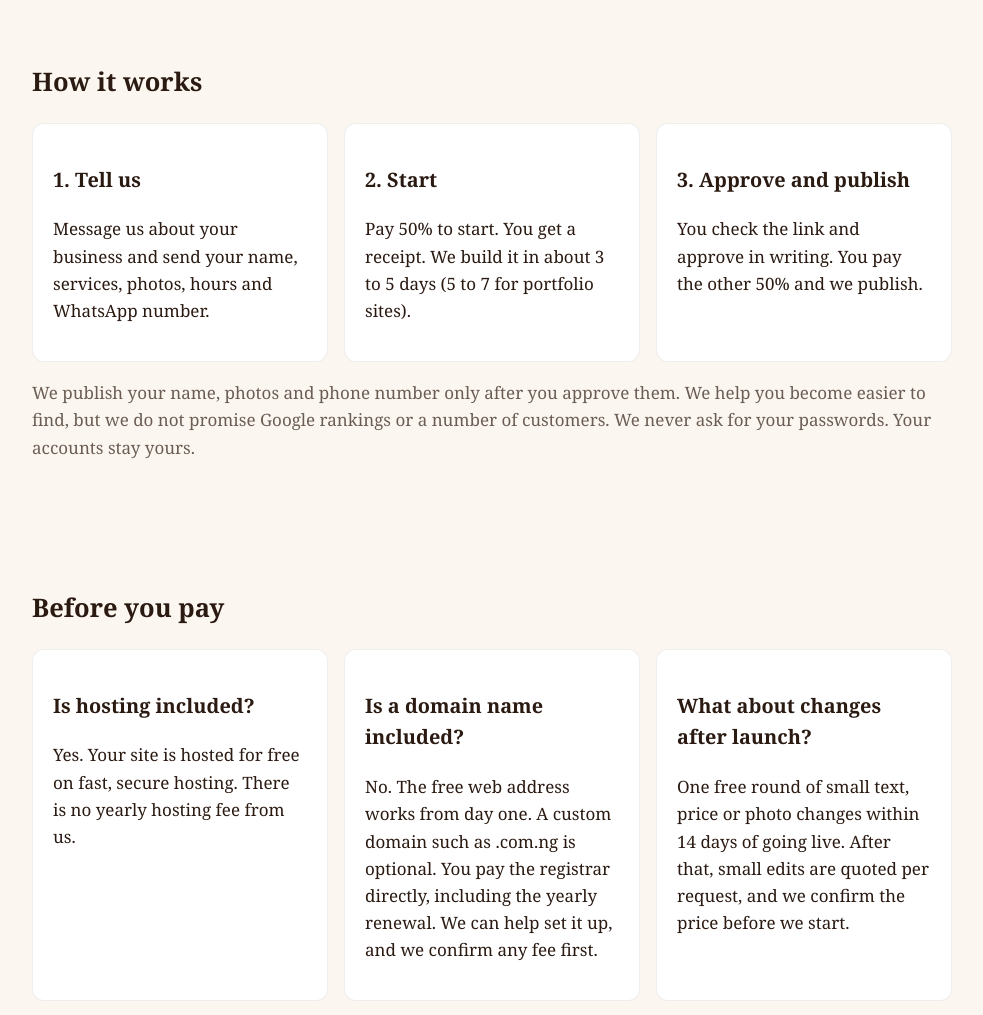
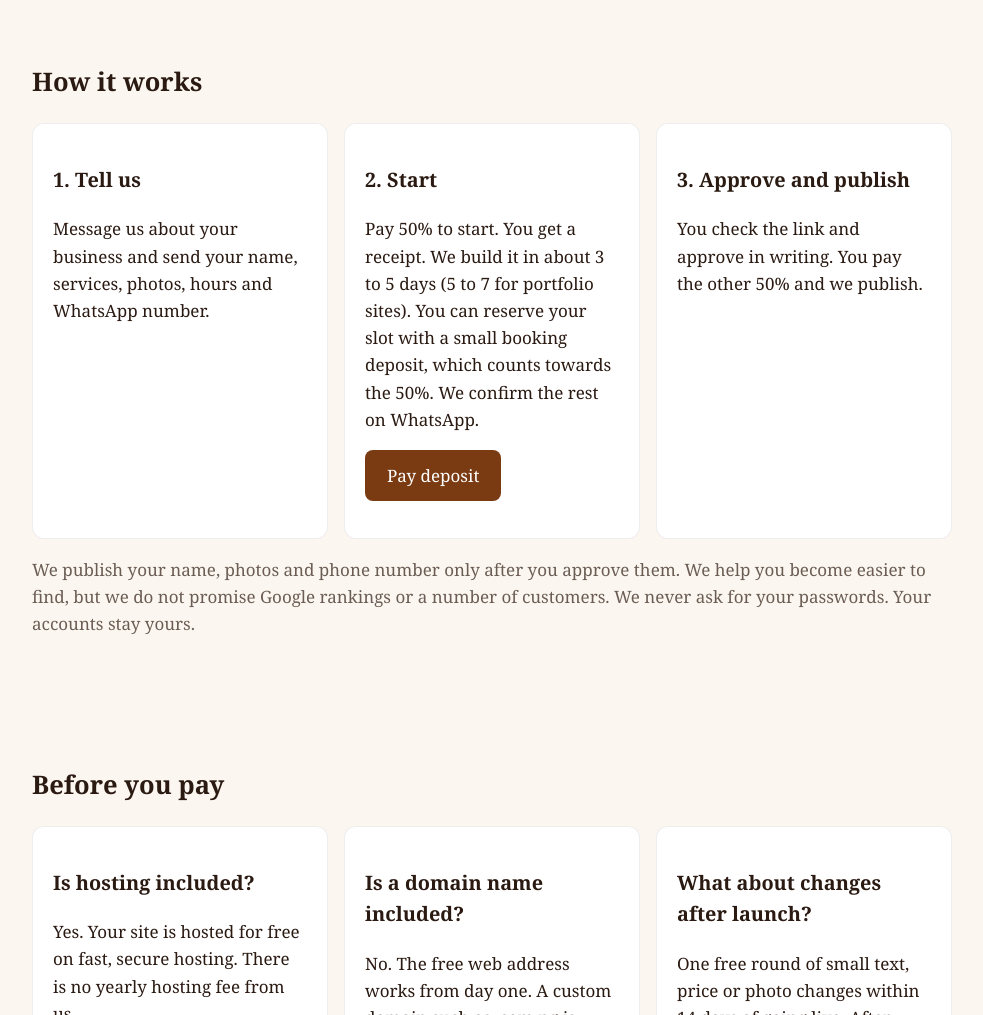
Before and after one commit to ilefoastro/Ilefoastro-Web, a plain HTML site: page index.html in a window 1280 px wide. Shown: the part 1720-2735 px from the top of the page, without its empty margins (148-1131 px from the left). Drawn offline with Linux system fonts and the light colour scheme.

Commit message:
Enhance payment section with deposit information
Added details about the booking deposit and payment process.

```diff
--- a/index.html
+++ b/index.html
@@ -50,7 +50,7 @@
 <section id="how"><h2>How it works</h2>
 <div class="cards">
 <div class="card"><h3>1. Tell us</h3><p>Message us about your business and send your name, services, photos, hours and WhatsApp number.</p></div>
-<div class="card"><h3>2. Start</h3><p>Pay 50% to start. You get a receipt. We build it in about 3 to 5 days (5 to 7 for portfolio sites).</p></div>
+<div class="card"><h3>2. Start</h3><p>Pay 50% to start. You get a receipt. We build it in about 3 to 5 days (5 to 7 for portfolio sites). You can reserve your slot with a small booking deposit, which counts towards the 50%. We confirm the rest on WhatsApp.</p><p><a class="btn" href="https://selar.com/sr07172b9i" target="_blank" rel="noopener">Pay deposit</a></p></div>
 <div class="card"><h3>3. Approve and publish</h3><p>You check the link and approve in writing. You pay the other 50% and we publish.</p></div>
 </div>
 <p class="muted">We publish your name, photos and phone number only after you approve them. We help you become easier to find, but we do not promise Google rankings or a number of customers. We never ask for your passwords. Your accounts stay yours.</p></section>
```
